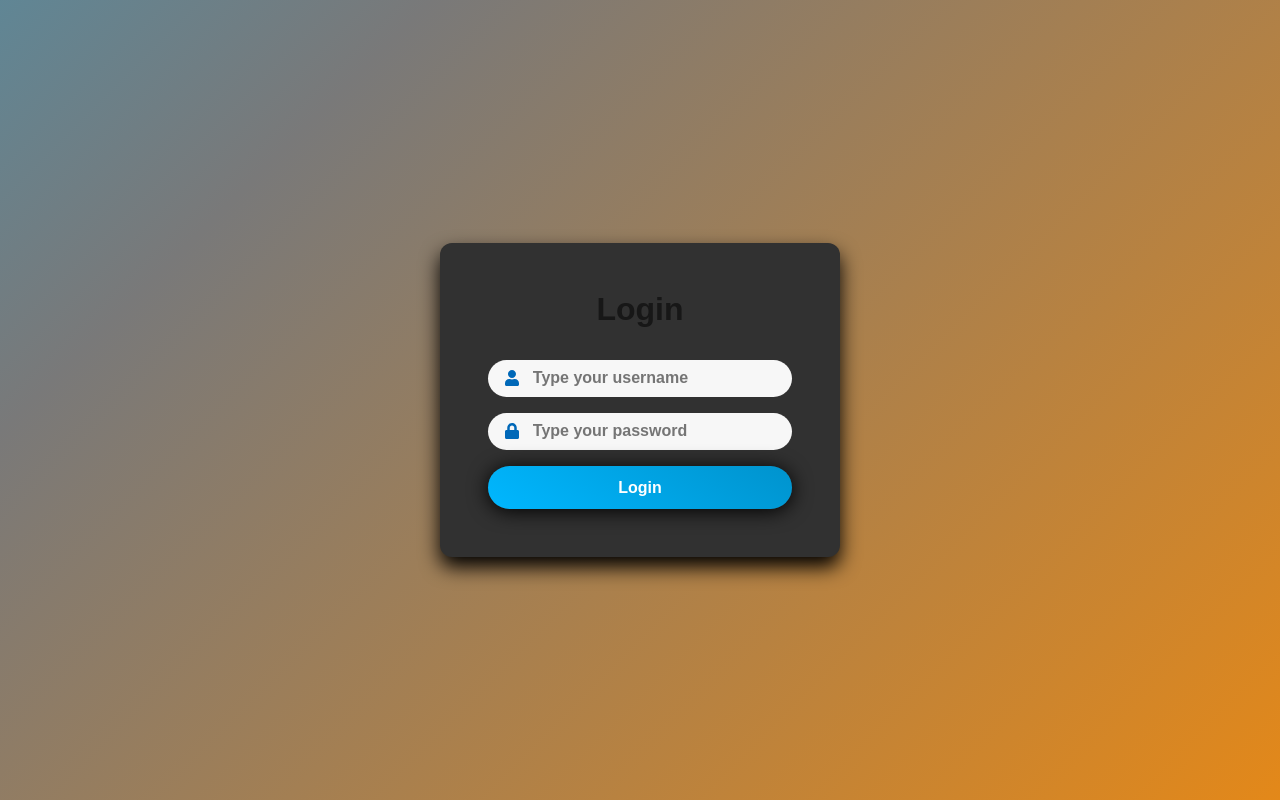
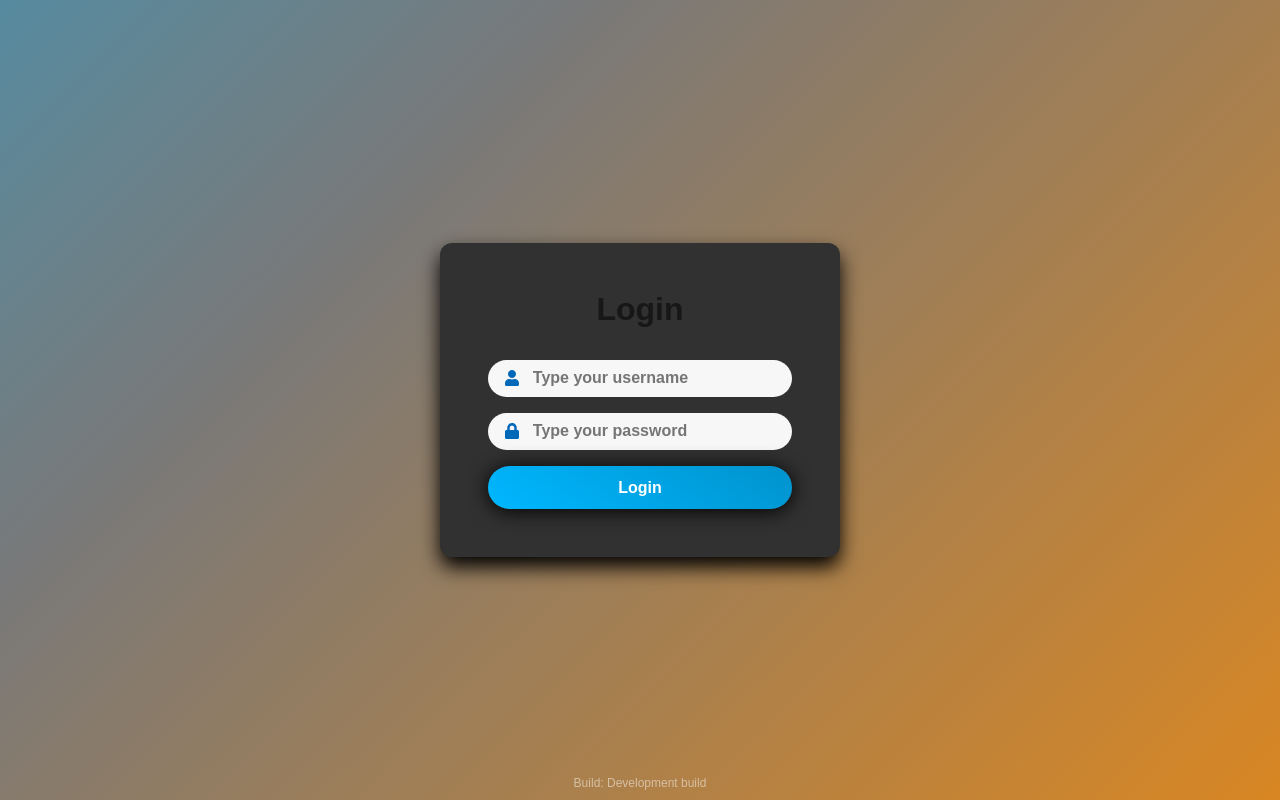
Before and after one commit to HenrikT/home-dashboard, a Next.js app: page /login in a window 1280 px wide. Built offline with nearby package versions, Linux system fonts and the light colour scheme; no server answers.

Commit message:
feat: add build info to login page

```diff
--- a/package.json
+++ b/package.json
@@ -5,7 +5,7 @@
   "scripts": {
     "dev": "next dev --turbopack",
     "dev:strict": "npm run lint && npm run dev",
-    "build": "npm run lint && next build",
+    "build": "NEXT_PUBLIC_COMMIT_SHA=$(git rev-parse --short HEAD) NEXT_PUBLIC_COMMIT_MESSAGE=\"$(git log -1 --pretty=%B)\" next build",
     "start": "next start",
     "lint": "next lint",
     "test": "vitest"
--- a/src/app/login/page.module.css
+++ b/src/app/login/page.module.css
@@ -115,3 +115,15 @@
     transform: translateX(-50%) translateY(0);
   }
 }
+
+.buildInfo {
+  position: fixed;
+  bottom: 10px;
+  left: 50%;
+  transform: translateX(-50%);
+  font-size: 0.75rem;
+  color: rgba(255, 255, 255, 0.5);
+  user-select: none;
+  pointer-events: none;
+  z-index: 999;
+}
--- a/src/app/login/page.tsx
+++ b/src/app/login/page.tsx
@@ -7,6 +7,9 @@ import { supabase } from "@/lib/supabase/client";
 
 export default function Login() {
   const router = useRouter();
+
+  const commitSha = process.env.NEXT_PUBLIC_COMMIT_SHA?.slice(0, 7) ?? "";
+  const commitMessage = process.env.NEXT_PUBLIC_COMMIT_MESSAGE ?? "Development build";
 
   const [email, setEmail] = React.useState("");
   const [password, setPassword] = React.useState("");
@@ -87,6 +90,9 @@ export default function Login() {
           </button>
         </form>
       </div>
+      <div className={styles.buildInfo} data-testid="build-info">
+        Build: {commitSha} {commitSha ? "-" : null} {commitMessage}
+      </div>
     </div>
   );
 }
```
Also changed, not shown: 1 other file (tests, documents, lock files or other folders).
